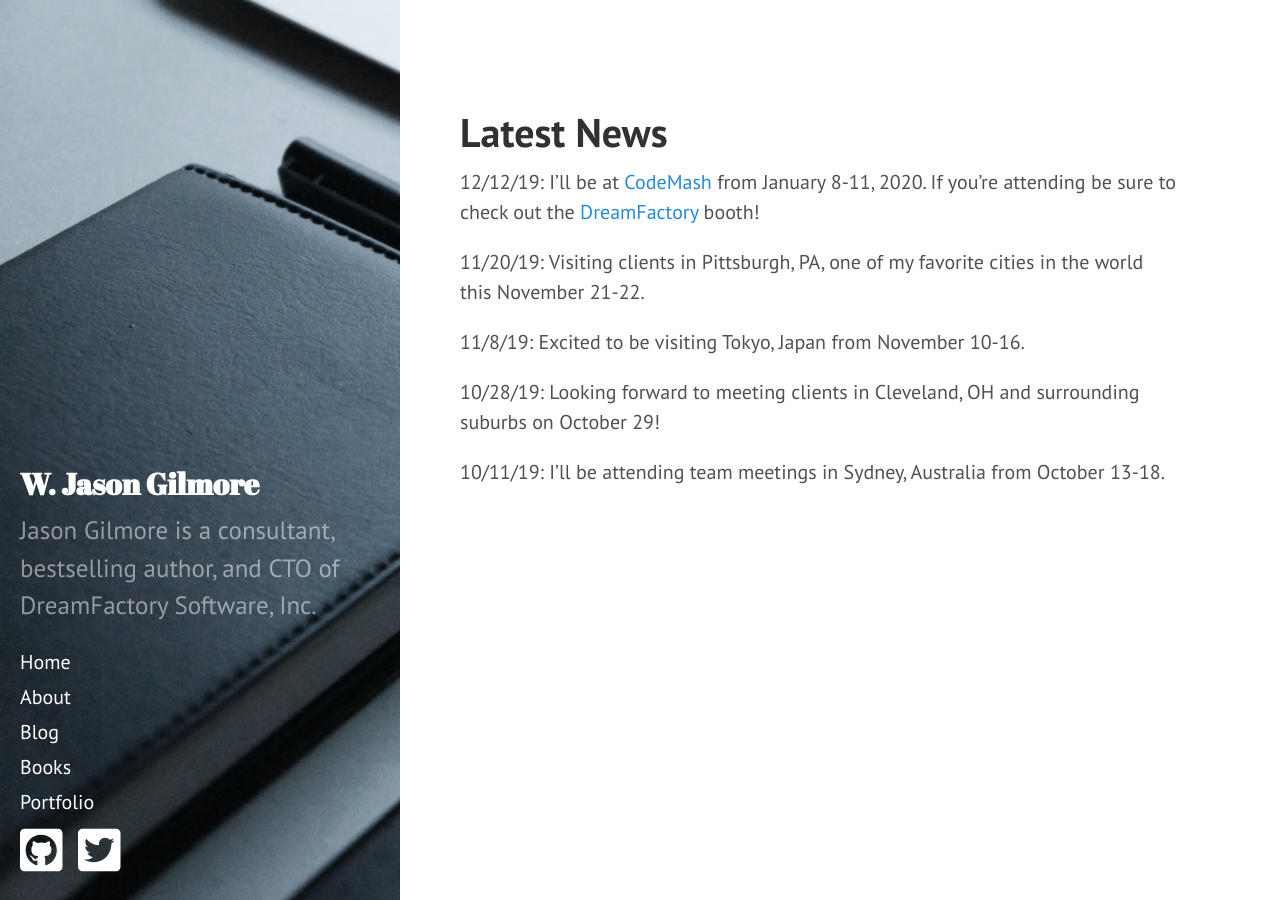
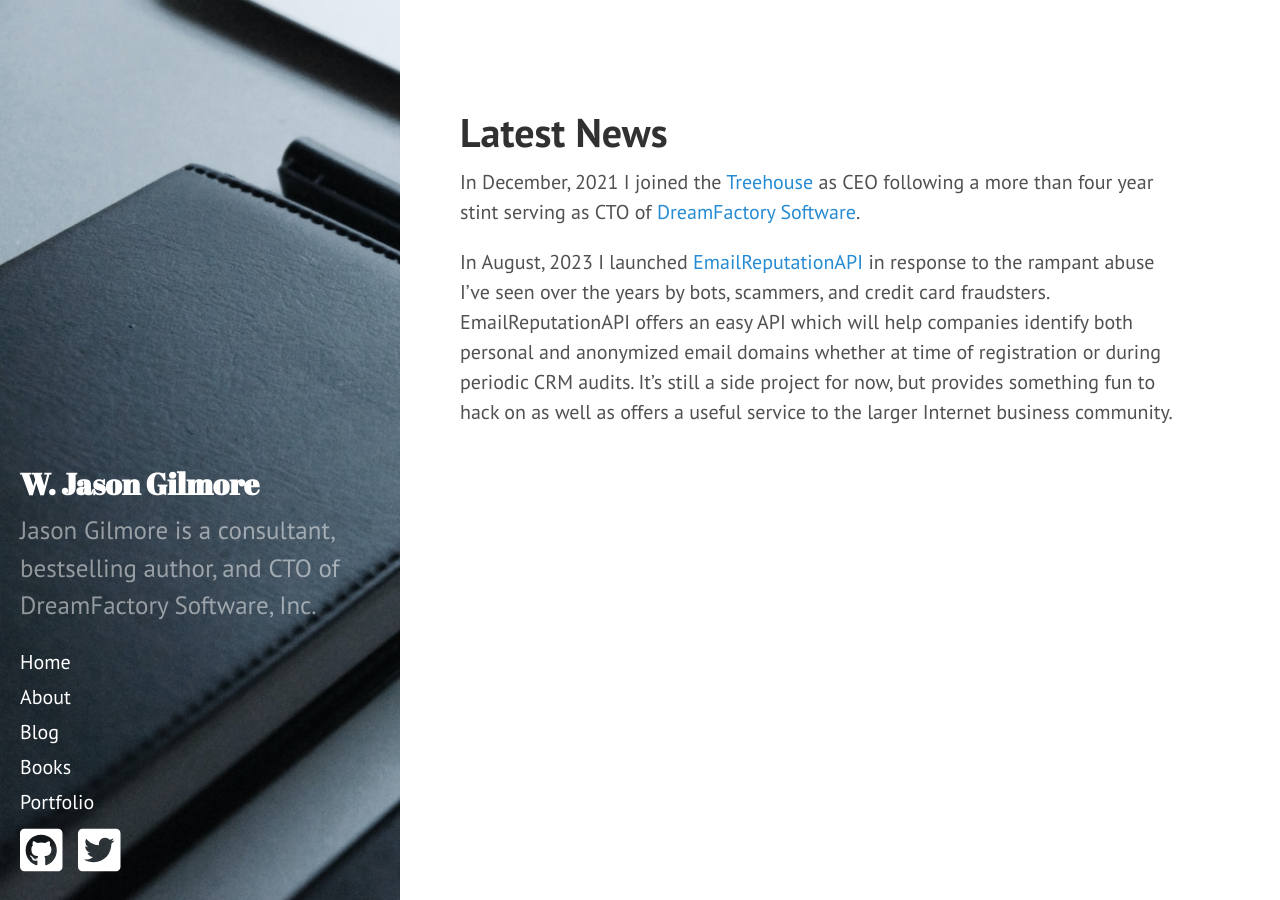
Before and after one commit to wjgilmore/wjgilmore.github.io, a Jekyll site: the page built from index.md, in a window 1280 px wide. Built offline with Jekyll 4.4.1, drawn with Linux system fonts in a browser that asks for light colours; nearby versions of some CDN libraries.

Commit message:
Update index.md

```diff
--- a/index.md
+++ b/index.md
@@ -12,12 +12,6 @@ redirect_from:
 
 <h1>Latest News</h1>
 
-12/12/19: I'll be at [CodeMash](https://www.codemash.org) from January 8-11, 2020. If you're attending be sure to check out the [DreamFactory](https://www.dreamfactory.com/) booth!
+In December, 2021 I joined the [Treehouse](https://www.teamtreehouse.com) as CEO following a more than four year stint serving as CTO of [DreamFactory Software](https://www.dreamfactory.com).
 
-11/20/19: Visiting clients in Pittsburgh, PA, one of my favorite cities in the world this November 21-22.
-
-11/8/19: Excited to be visiting Tokyo, Japan from November 10-16.
-
-10/28/19: Looking forward to meeting clients in Cleveland, OH and surrounding suburbs on October 29!
-
-10/11/19: I'll be attending team meetings in Sydney, Australia from October 13-18.
+In August, 2023 I launched [EmailReputationAPI](https://emailreputationapi.com) in response to the rampant abuse I've seen over the years by bots, scammers, and credit card fraudsters. EmailReputationAPI offers an easy API which will help companies identify both personal and anonymized email domains whether at time of registration or during periodic CRM audits. It's still a side project for now, but provides something fun to hack on as well as offers a useful service to the larger Internet business community.
```
